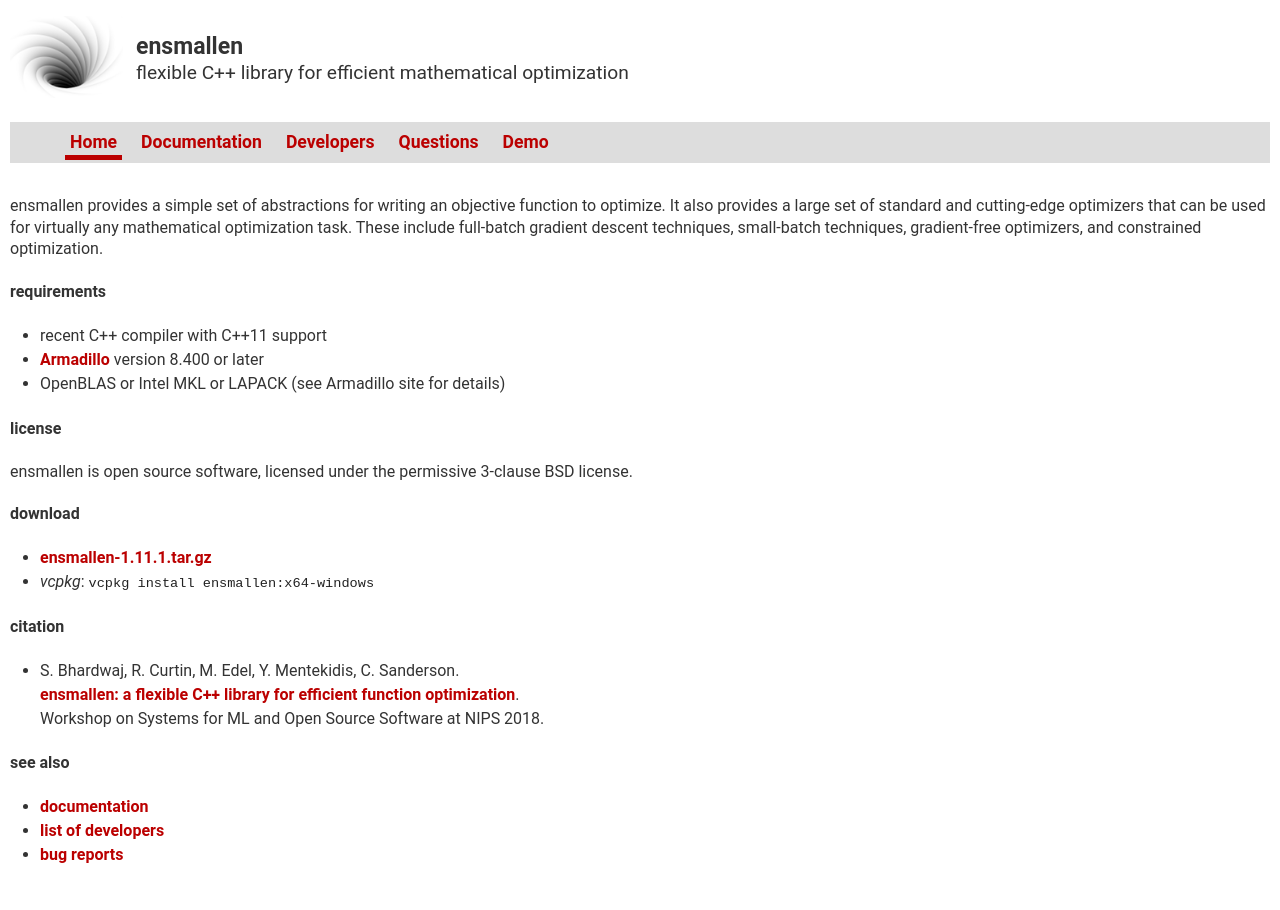
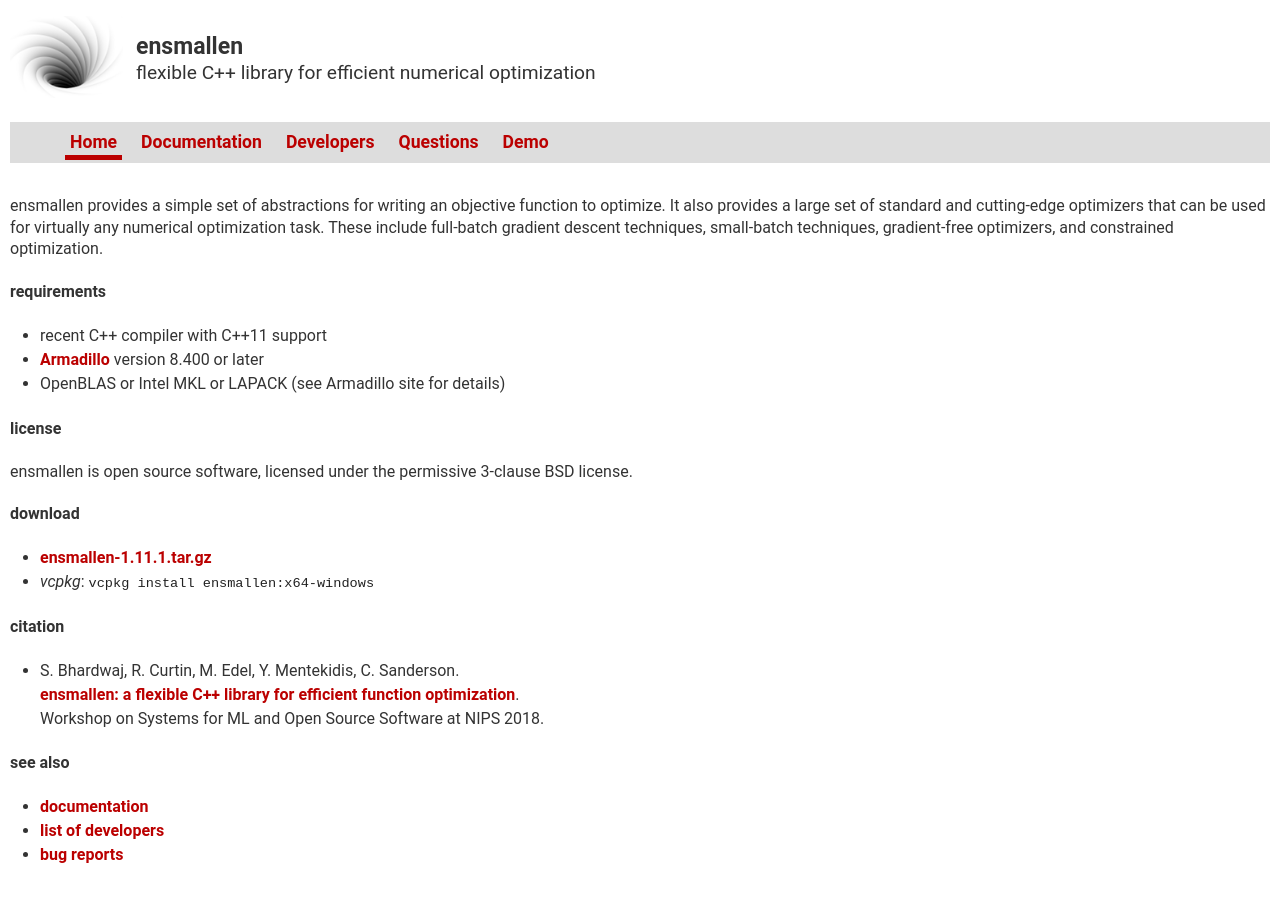
Before and after one commit to mlpack/ensmallen.org, a Jekyll site: the page built from index.md, in a window 1280 px wide. Built offline with Jekyll 4.4.1, drawn with Linux system fonts in a browser that asks for light colours.

Commit message:
change 'mathematical' to 'numerical'

```diff
--- a/_includes/header.html
+++ b/_includes/header.html
@@ -2,7 +2,7 @@
 <div id="ens_header_row">
   <div id="ens_header_cell_logo_img"><a href="{{ site.baseurl }}"><img id="ens_logo_img" src="{{ site.baseurl }}/img/ensmallen_logo.png" alt="ensmallen" align="top" border="0"></a></div>
     <div id="ens_header_spacer"></div>
-    <div id="ens_header_cell_logo_txt"><big><big><b>ensmallen</b></big><br>flexible C++ library for efficient mathematical optimization</big></div>
+    <div id="ens_header_cell_logo_txt"><big><big><b>ensmallen</b></big><br>flexible C++ library for efficient numerical optimization</big></div>
   </div>
   </div>
   <div id="nav-links">
--- a/index.md
+++ b/index.md
@@ -1,12 +1,12 @@
 ---
 layout: default-nav
 title: Home
-description: ensmallen | flexible C++ library for efficient mathematical optimization
+description: ensmallen | flexible C++ library for efficient numerical optimization
 order: 1
 ---
 ensmallen provides a simple set of abstractions for writing an objective
 function to optimize. It also provides a large set of standard and cutting-edge
-optimizers that can be used for virtually any mathematical optimization task.
+optimizers that can be used for virtually any numerical optimization task.
 These include full-batch gradient descent techniques, small-batch techniques,
 gradient-free optimizers, and constrained optimization.
 
```
Also changed, not shown: demo.md (+1 -1 lines), developers.md (+1 -1 lines), docs.md (+1 -1 lines), questions.md (+1 -1 lines).
